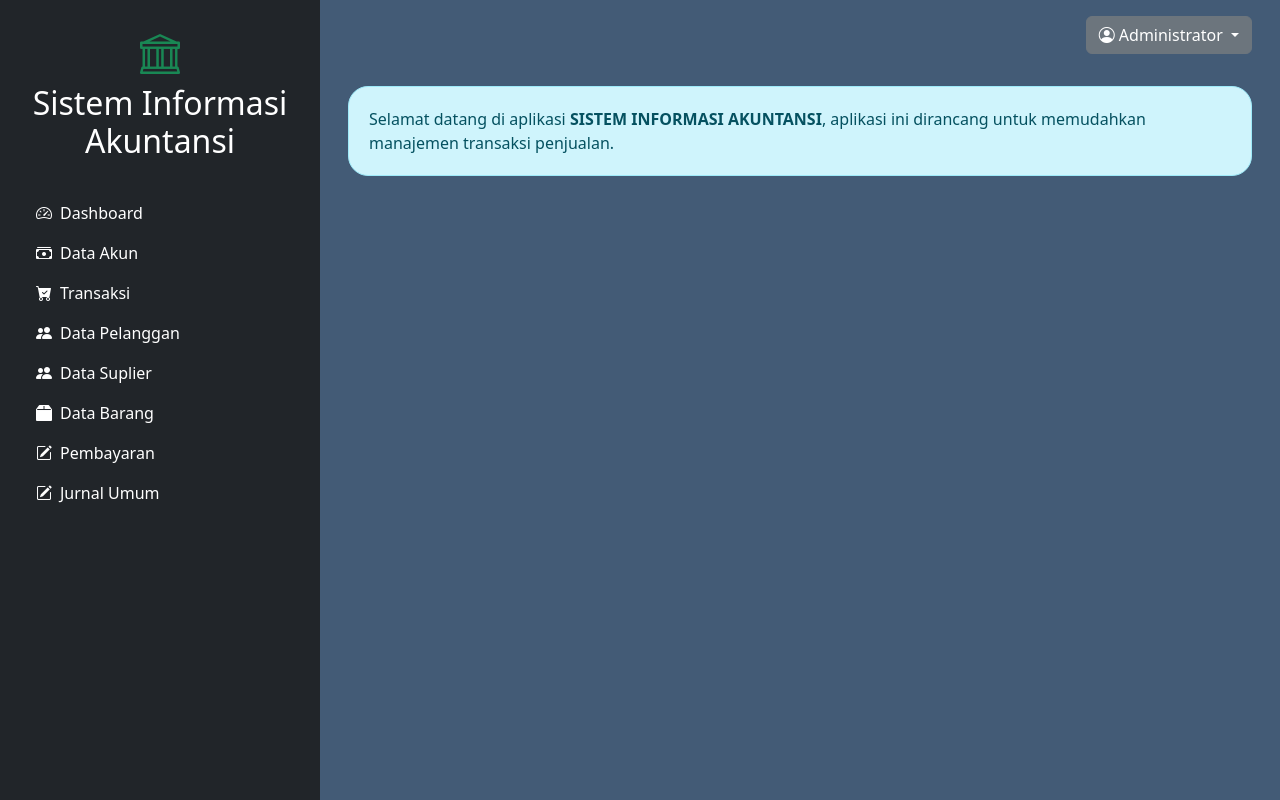
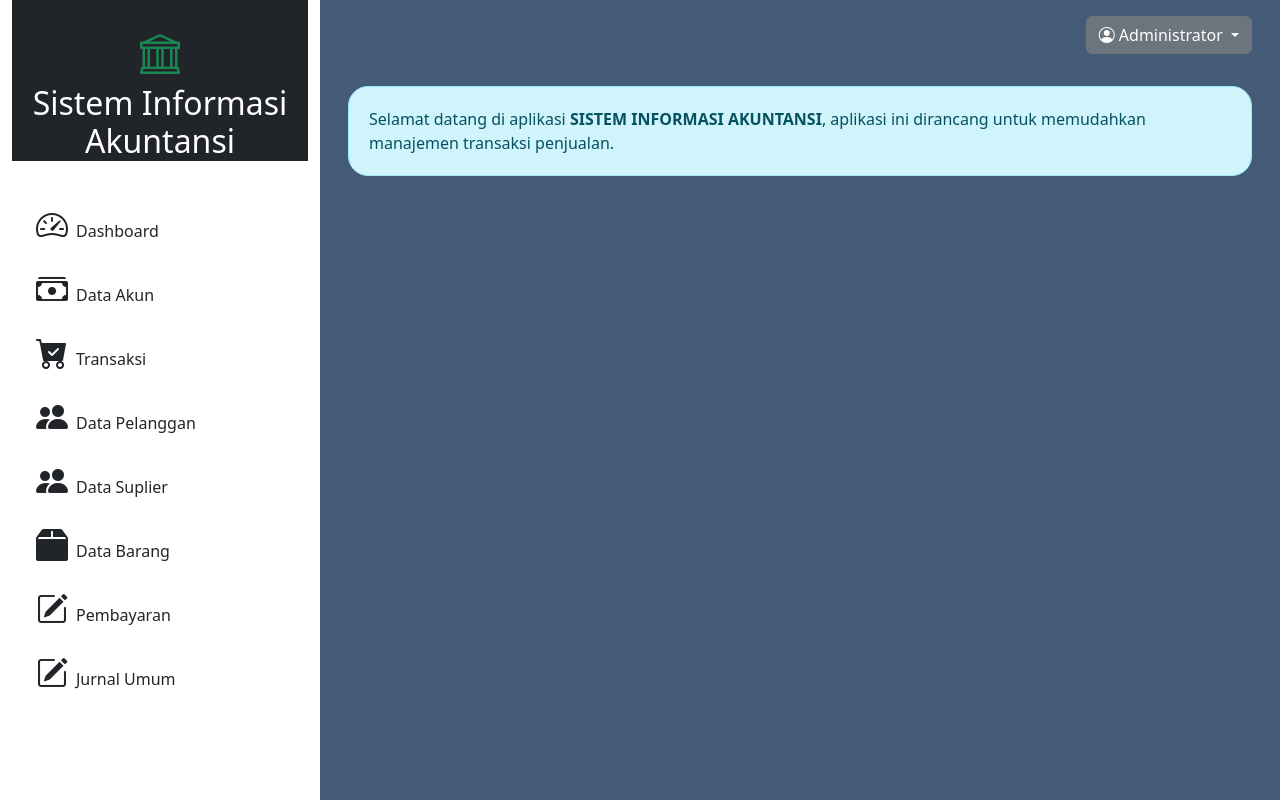
Before and after one commit to HabibSyafikri2EZ/app_sia2397, a PHP site: page /dashboard.php in a window 1280 px wide. Run offline with PHP 8.4, Linux system fonts and the light colour scheme; data that the repository does not hold is empty.

Commit message:
mengubah tampilan

```diff
--- a/dashboard.php
+++ b/dashboard.php
@@ -15,8 +15,8 @@
 <body>
     <div class="container-fluid">
         <div class="row">
-            <div class="col-md-3 text-bg-dark" style="min-height:100vh">
-                <div class="text-center pt-4">
+            <div class="col-md-3 text-bg-white" style="min-height:100vh">
+                <div class="text-center pt-4 text-bg-dark ">
                     <i class="bi bi-bank fs-1 text-success"></i>
                     <h2>Sistem Informasi Akuntansi</h2>
                 </div >
--- a/sidebar.php
+++ b/sidebar.php
@@ -30,43 +30,43 @@ else{
 ?>
 <ul class="nav nav-pills flex-column ms-2">
     <li class="nav-item">
-        <a href="dashboard.php" class="nav-link text-white <?= $active_dashboard;?>">
-            <i class="bi bi-speedometer2 me-2"></i>Dashboard
+        <a href="dashboard.php" class="nav-link text-dark <?= $active_dashboard;?>">
+            <i class="bi bi-speedometer2 me-2 fs-2 "></i>Dashboard
         </a>
     </li>
     <li class="nav-item">
-        <a href="?modul=akun" class="nav-link text-white <?= $active_akun;?>">
-            <i class="bi bi-cash-stack me-2"></i>Data Akun
+        <a href="?modul=akun" class="nav-link text-dark <?= $active_akun;?>">
+            <i class="bi bi-cash-stack me-2 fs-2 "></i>Data Akun
         </a>
     </li>
     <li class="nav-item">
-        <a href="?modul=transaksi" class="nav-link text-white <?= $active_transaksi;?>">
-            <i class="bi bi-cart-check-fill me-2"></i>Transaksi
+        <a href="?modul=transaksi" class="nav-link text-dark <?= $active_transaksi;?>">
+            <i class="bi bi-cart-check-fill me-2 fs-2 "></i>Transaksi
         </a>
     </li>
     <li class="nav-item">
-        <a href="?modul=pelanggan" class="nav-link text-white <?= $active_pelanggan;?>">
-            <i class="bi bi-people-fill me-2"></i>Data Pelanggan
+        <a href="?modul=pelanggan" class="nav-link text-dark <?= $active_pelanggan;?>">
+            <i class="bi bi-people-fill me-2 fs-2 "></i>Data Pelanggan
         </a>
     </li>
     <li class="nav-item">
-        <a href="?modul=suplier" class="nav-link text-white <?= $active_suplier;?>">
-            <i class="bi bi-people-fill me-2"></i>Data Suplier
+        <a href="?modul=suplier" class="nav-link text-dark <?= $active_suplier;?>">
+            <i class="bi bi-people-fill me-2 fs-2 "></i>Data Suplier
         </a>
     </li>
     <li class="nav-item">
-        <a href="?modul=barang" class="nav-link text-white <?= $active_barang;?>">
-            <i class="bi bi-box2-fill me-2"></i>Data Barang
+        <a href="?modul=barang" class="nav-link text-dark <?= $active_barang;?>">
+            <i class="bi bi-box2-fill me-2 fs-2 "></i>Data Barang
         </a>
     </li>
     <li class="nav-item">
-        <a href="?modul=pembayaran" class="nav-link text-white <?= $active_pembayaran;?>">
-            <i class="bi bi-pencil-square me-2"></i>Pembayaran
+        <a href="?modul=pembayaran" class="nav-link text-dark <?= $active_pembayaran;?>">
+            <i class="bi bi-pencil-square me-2 fs-2 "></i>Pembayaran
         </a>
     </li>
     <li class="nav-item">
-        <a href="?modul=jurnal-umum" class="nav-link text-white <?= $active_jurnalumum;?>">
-            <i class="bi bi-pencil-square me-2"></i>Jurnal Umum
+        <a href="?modul=jurnal-umum" class="nav-link text-dark <?= $active_jurnalumum;?>">
+            <i class="bi bi-pencil-square me-2 fs-2 "></i>Jurnal Umum
         </a>
     </li>
 </ul>
```
